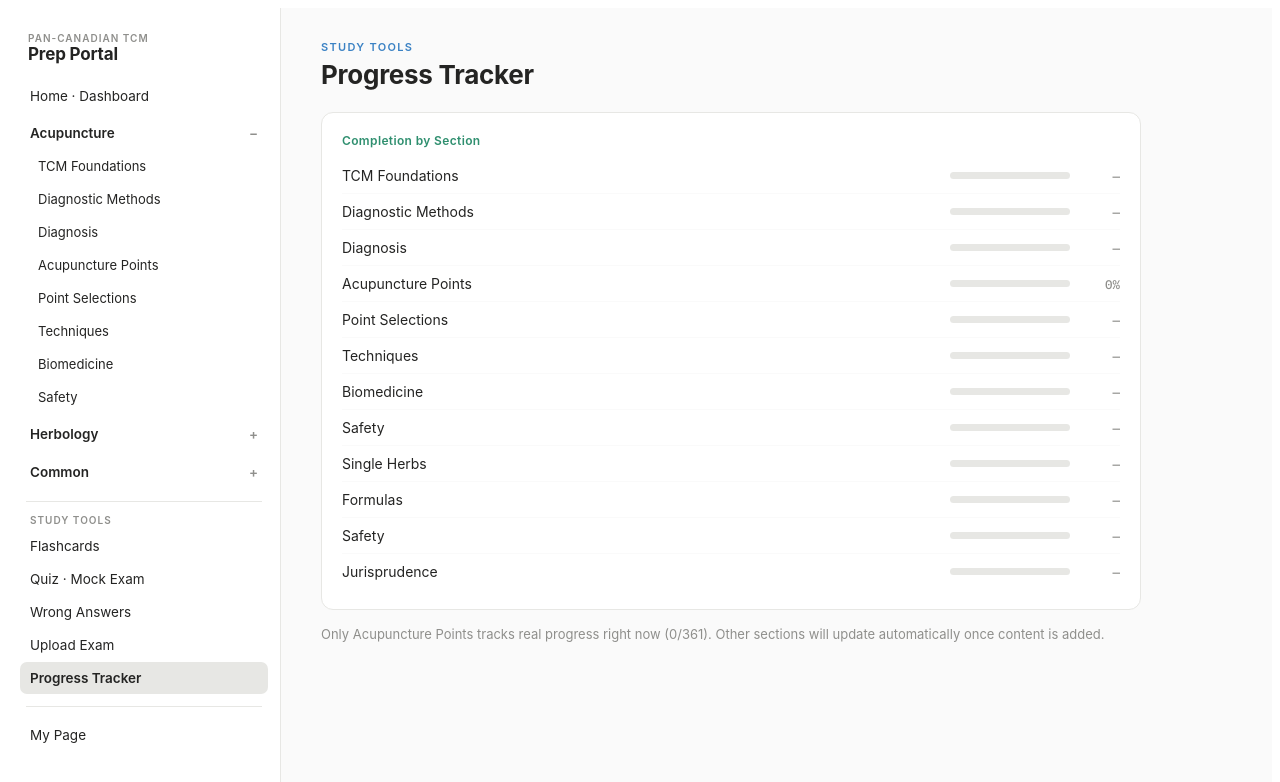
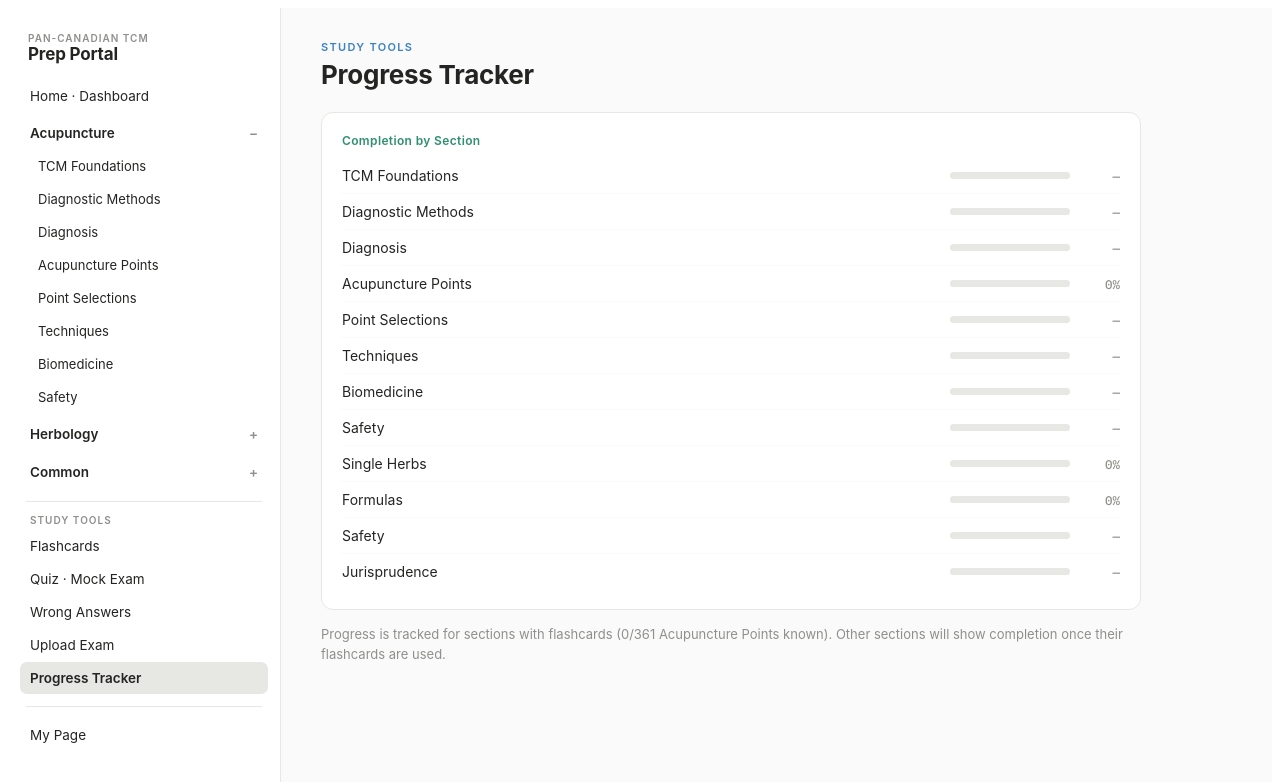
Before and after one commit to leesootcm/tcm-portal, a React (Vite) app: page / in a window 1280 px wide. Both pictures are taken after a click on the button "Progress Tracker". Shown: the top 782 px of the page. Built offline with nearby package versions, Linux system fonts and the light colour scheme.

Commit message:
Update App.jsx

```diff
--- a/src/App.jsx
+++ b/src/App.jsx
@@ -58,22 +58,55 @@ function deriveAllPoints(chapterData) {
             iInd = cols.indexOf("Indications"), iNeed = cols.indexOf("Needling");
       if (iPt < 0 || iLoc < 0) return;
       b.table.rows.forEach(row => {
-        const raw = row[iPt] || "";
-        const code = raw.replace("★", "").trim();
+        const rawPt = row[iPt] || "";
+        const code = rawPt.replace("★", "").trim();
         const m = code.match(/^([A-Z]+)(\d+)/);
         const channel = m ? m[1] : code;
         const name = iName >= 0 ? (row[iName] || "") : "";
         const parts = name.split(" ");
         const cn = parts[0] || "";
         const pinyin = parts.slice(1).join(" ") || "";
+        const fields = [
+          { label: "Location", value: row[iLoc] || "" },
+          { label: "Category", value: iCat >= 0 ? (row[iCat] || "") : "" },
+        ];
+        if (iFunc >= 0 && row[iFunc]) fields.push({ label: "Function", value: row[iFunc] });
+        fields.push({ label: "Indications", value: iInd >= 0 ? (row[iInd] || "") : "" });
+        const caution = iNeed >= 0 ? (row[iNeed] || "—") : "—";
+        if (caution !== "—") fields.push({ label: "Needling", value: caution, danger: /caution|contraindicat|avoid/i.test(caution) });
         out.push({
-          code, channel, chapterId: ch.id, chapterTitle: ch.title,
-          cn, pinyin,
-          category: iCat >= 0 ? row[iCat] : "",
-          function: iFunc >= 0 ? row[iFunc] : "",
-          indications: iInd >= 0 ? row[iInd] : "",
-          location: row[iLoc] || "",
-          caution: iNeed >= 0 ? (row[iNeed] || "—") : "—",
+          code, cn, pinyin, tag: channel, tagColor: CH_COLOR[channel] || "#8A6D3B",
+          chapterId: ch.id, chapterTitle: ch.title, sectionId: "acu-points",
+          fields: fields.filter(f => f.value),
+        });
+      });
+    });
+  });
+  return out;
+}
+
+/* ---------------- generic table-derived cards (herbs, formulas, and any future table-based section) ------- */
+const CARD_PALETTE = ["#4A6B7A","#B08D3C","#A85A2E","#8A6D3B","#9A3B32","#7A4B63","#6E7A3B","#3A5A78","#2F4858","#A67C3D","#5B7A4B","#3F6B57","#8A3B5B","#6B5B95"];
+
+function deriveGenericCards(chapterData, sectionId) {
+  if (!chapterData) return [];
+  const chapters = chapterData[sectionId] || [];
+  const out = [];
+  chapters.forEach((ch, chIdx) => {
+    const tagColor = CARD_PALETTE[chIdx % CARD_PALETTE.length];
+    (ch.blocks || []).forEach(b => {
+      if (!b.table) return;
+      const cols = b.table.cols;
+      b.table.rows.forEach(row => {
+        const raw = row[0] || "";
+        const [line1, line2] = raw.split("\n");
+        const code = (line1 || raw).trim();
+        const cn = (line2 || "").trim();
+        const fields = cols.slice(1).map((label, i) => ({ label, value: row[i + 1] || "" })).filter(f => f.value);
+        out.push({
+          code, cn, pinyin: "", tag: (b.headingCn || ch.titleCn || "").slice(0, 2) || "·", tagColor,
+          chapterId: ch.id, chapterTitle: ch.title, sectionId,
+          fields,
         });
       });
     });
@@ -94,20 +127,26 @@ const store = {
 };
 const shuffle = (a) => { const x = [...a]; for (let i = x.length - 1; i > 0; i--) { const j = Math.floor(Math.random() * (i + 1)); [x[i], x[j]] = [x[j], x[i]]; } return x; };
 
-function buildQuestions(points, n = 8) {
-  if (!points || points.length === 0) return [];
-  const T = [
-    (p) => ({ q: `Which point is located here: "${p.location}"?`, c: p.code, pool: points.map(x => x.code) }),
-    (p) => ({ q: `Which channel does ${p.code} (${p.cn}) belong to?`, c: p.channel, pool: [...new Set(points.map(x => x.channel))] }),
-    (p) => ({ q: `Which point matches the category "${p.category}"?`, c: p.code, pool: points.map(x => x.code) }),
-    (p) => ({ q: `Which point has these indications: "${p.indications}"?`, c: p.code, pool: points.map(x => x.code) }),
-  ];
-  const src = shuffle(points), out = [];
-  const count = Math.min(n, points.length);
+function buildQuestions(cards, n = 8) {
+  if (!cards || cards.length === 0) return [];
+  const src = shuffle(cards), out = [];
+  const count = Math.min(n, cards.length);
   for (let i = 0; i < count; i++) {
-    const p = src[i % src.length], t = T[Math.floor(Math.random() * T.length)](p);
-    const opts = shuffle([t.c, ...shuffle(t.pool.filter(o => o !== t.c)).slice(0, 3)]);
-    out.push({ id: `${p.code}-${i}`, text: t.q, correct: t.c, options: opts, point: p.code });
+    const c = src[i % src.length];
+    const validFields = (c.fields || []).filter(f => f.value && f.value.length > 0 && f.value.length < 220);
+    let q, correct, pool;
+    if (validFields.length > 0 && Math.random() < 0.75) {
+      const f = validFields[Math.floor(Math.random() * validFields.length)];
+      q = `Which one has this ${f.label}: "${f.value}"?`;
+      correct = c.code;
+      pool = cards.map(x => x.code);
+    } else {
+      q = `Which chapter does ${c.code}${c.cn ? " (" + c.cn + ")" : ""} belong to?`;
+      correct = c.chapterTitle;
+      pool = [...new Set(cards.map(x => x.chapterTitle))];
+    }
+    const opts = shuffle([correct, ...shuffle(pool.filter(o => o !== correct)).slice(0, 3)]);
+    out.push({ id: `${c.code}-${i}`, text: q, correct, options: opts, point: c.code, sectionId: c.sectionId });
   }
   return out;
 }
@@ -145,9 +184,18 @@ export default function App() {
   })(); }, []);
 
   const go = (v, sectionId) => { setNav({ view: v, sectionId }); setSidebar(false); };
-  const knownCount = Object.values(known).filter(Boolean).length;
   const allPoints = useMemo(() => deriveAllPoints(chapterData), [chapterData]);
+  const knownCount = useMemo(() => allPoints.filter(p => known[p.code]).length, [known, allPoints]);
   const pointsPct = allPoints.length ? Math.round((knownCount / allPoints.length) * 100) : 0;
+
+  const herbSingleCards = useMemo(() => deriveGenericCards(chapterData, "herb-single"), [chapterData]);
+  const herbFormulaCards = useMemo(() => deriveGenericCards(chapterData, "herb-formula"), [chapterData]);
+  const cardsBySection = useMemo(() => ({
+    "acu-points": allPoints,
+    "herb-single": herbSingleCards,
+    "herb-formula": herbFormulaCards,
+  }), [allPoints, herbSingleCards, herbFormulaCards]);
+  const allCards = useMemo(() => [...allPoints, ...herbSingleCards, ...herbFormulaCards], [allPoints, herbSingleCards, herbFormulaCards]);
 
   const dday = useMemo(() => {
     if (!examDate) return null;
@@ -211,12 +259,12 @@ export default function App() {
         {/* ---------------- main ---------------- */}
         <main className="main">
           {nav.view === "home" && <Home go={go} pointsPct={pointsPct} knownCount={knownCount} pointsTotal={allPoints.length} wrong={wrong} dday={dday} examDate={examDate} setExamDate={(v) => { setExamDate(v); store.set("tcm:examDate", v); }} />}
-          {nav.view === "section" && <SectionPage sid={nav.sectionId} go={go} known={known} setKnown={setKnown} bookmarks={bookmarks} setBookmarks={setBookmarks} wrong={wrong} setWrong={setWrong} chapterData={chapterData} allPoints={allPoints} />}
-          {nav.view === "cards" && <CardsPlayer known={known} setKnown={setKnown} points={allPoints} />}
-          {nav.view === "quiz" && <QuizRunner wrong={wrong} setWrong={setWrong} points={allPoints} />}
+          {nav.view === "section" && <SectionPage sid={nav.sectionId} go={go} known={known} setKnown={setKnown} bookmarks={bookmarks} setBookmarks={setBookmarks} wrong={wrong} setWrong={setWrong} chapterData={chapterData} allPoints={allPoints} cardsBySection={cardsBySection} />}
+          {nav.view === "cards" && <CardsPlayer known={known} setKnown={setKnown} points={allCards} />}
+          {nav.view === "quiz" && <QuizRunner wrong={wrong} setWrong={setWrong} points={allCards} />}
           {nav.view === "wrong" && <WrongBook wrong={wrong} setWrong={setWrong} go={go} />}
           {nav.view === "upload" && <UploadStub />}
-          {nav.view === "progress" && <ProgressTracker pointsPct={pointsPct} knownCount={knownCount} pointsTotal={allPoints.length} />}
+          {nav.view === "progress" && <ProgressTracker knownCount={knownCount} pointsTotal={allPoints.length} cardsBySection={cardsBySection} known={known} />}
           {nav.view === "mypage" && <MyPage pointsPct={pointsPct} pointsTotal={allPoints.length} bookmarks={bookmarks} setBookmarks={setBookmarks} go={go} dday={dday} />}
         </main>
       </div>
@@ -275,12 +323,13 @@ function Home({ go, pointsPct, knownCount, pointsTotal, wrong, dday, examDate, s
 }
 
 /* ---------------- SECTION page (4 sub-tabs) ---------------- */
-function SectionPage({ sid, go, known, setKnown, bookmarks, setBookmarks, wrong, setWrong, chapterData, allPoints }) {
+function SectionPage({ sid, go, known, setKnown, bookmarks, setBookmarks, wrong, setWrong, chapterData, allPoints, cardsBySection }) {
   const s = SECTION_INDEX[sid];
   const [tab, setTab] = useState("notes");
   const [openChapter, setOpenChapter] = useState(null);
   const [cardFilter, setCardFilter] = useState("all");
-  const isLive = !!s.live;
+  const sectionCards = (cardsBySection && cardsBySection[sid]) || [];
+  const isLive = sectionCards.length > 0;
   const contentLoading = chapterData === null;
   const chapters = chapterData ? chapterData[sid] : null;
   const bmKey = `sec:${sid}`;
@@ -288,7 +337,7 @@ function SectionPage({ sid, go, known, setKnown, bookmarks, setBookmarks, wrong,
   const toggleBm = () => setBookmarks(prev => { const n = { ...prev, [bmKey]: !prev[bmKey] }; store.set("tcm:bookmarks", n); return n; });
 
   const activeChapter = chapters && openChapter ? chapters.find(c => c.id === openChapter) : null;
-  const isPointChapter = activeChapter && POINT_CHAPTER_IDS.includes(activeChapter.id);
+  const isCardChapter = isLive && activeChapter && (activeChapter.blocks || []).some(b => b.table);
   const practiceThisChapter = () => { setCardFilter(activeChapter.id); setTab("cards"); };
 
   return (
@@ -311,7 +360,7 @@ function SectionPage({ sid, go, known, setKnown, bookmarks, setBookmarks, wrong,
         ? (activeChapter
             ? <div>
                 <button className="backbtn" onClick={() => setOpenChapter(null)}>← Chapter List</button>
-                {isPointChapter && <button className="mark" style={{ marginBottom: 14 }} onClick={practiceThisChapter}>Practice this chapter with flashcards →</button>}
+                {isCardChapter && <button className="mark" style={{ marginBottom: 14 }} onClick={practiceThisChapter}>Practice this chapter with flashcards →</button>}
                 <LectureNote note={activeChapter} />
                 <button className="backbtn backbtn-bottom" onClick={() => setOpenChapter(null)}>← Back to Chapter List</button>
               </div>
@@ -321,14 +370,14 @@ function SectionPage({ sid, go, known, setKnown, bookmarks, setBookmarks, wrong,
           : <Empty icon="✎" title="Notes coming soon" body={`Notes for ${s.label} are not available yet. Lecture notes will appear here.`} />)}
 
       {tab === "cards" && (isLive
-        ? <CardsPlayer known={known} setKnown={setKnown} points={allPoints} filterChapterId={cardFilter} onFilterChange={setCardFilter} embedded />
+        ? <CardsPlayer known={known} setKnown={setKnown} points={sectionCards} filterChapterId={cardFilter} onFilterChange={setCardFilter} embedded />
         : <Empty icon="▢" title="Flashcards coming soon" body="No card set for this section yet." />)}
 
       {tab === "bank" && (isLive
-        ? <QuizRunner wrong={wrong} setWrong={setWrong} points={allPoints} filterChapterId={cardFilter} onFilterChange={setCardFilter} embedded />
+        ? <QuizRunner wrong={wrong} setWrong={setWrong} points={sectionCards} filterChapterId={cardFilter} onFilterChange={setCardFilter} embedded />
         : <Empty icon="?" title="Question bank coming soon" body="No past-exam or mock questions yet." />)}
 
-      {tab === "prog" && <SectionProgress isLive={isLive} known={known} total={allPoints.length} />}
+      {tab === "prog" && <SectionProgress isLive={isLive} known={known} total={sectionCards.length} cards={sectionCards} />}
     </div>
   );
 }
@@ -423,20 +472,24 @@ function PointsNotes({ points }) {
     <div className="notewrap">
       <p className="notelead">This section covers {pts.length} acupuncture points tested on the Pan-Canadian TCM exam. Below is a summary table — use the Flashcards tab for detailed memorization.</p>
       <div className="notetable">
-        {pts.map(p => (
-          <div className="noterow" key={p.code}>
-            <span className="notecode" style={{ color: CH_COLOR[p.channel] }}>{p.code}</span>
-            <span className="notecn">{p.cn}</span>
-            <span className="notecat">{p.category}</span>
-          </div>
-        ))}
+        {pts.map(p => {
+          const category = (p.fields || []).find(f => f.label === "Category");
+          return (
+            <div className="noterow" key={p.code}>
+              <span className="notecode" style={{ color: p.tagColor }}>{p.code}</span>
+              <span className="notecn">{p.cn}</span>
+              <span className="notecat">{category ? category.value : ""}</span>
+            </div>
+          );
+        })}
       </div>
     </div>
   );
 }
 
-function SectionProgress({ isLive, known, total }) {
-  const pct = isLive && total ? Math.round((Object.values(known).filter(Boolean).length / total) * 100) : 0;
+function SectionProgress({ isLive, known, total, cards }) {
+  const knownInSection = (cards || []).filter(c => known[c.code]).length;
+  const pct = isLive && total ? Math.round((knownInSection / total) * 100) : 0;
   return (
     <div className="panel">
       <div className="panellabel">Progress in This Section</div>
@@ -444,7 +497,7 @@ function SectionProgress({ isLive, known, total }) {
         <>
           <div className="statbig">{pct}<span className="statof">%</span></div>
           <Bar pct={pct} />
-          <p className="dim">Based on points marked "Known" in Flashcards.</p>
+          <p className="dim">Based on items marked "Known" in Flashcards.</p>
         </>
       ) : <p className="dim">Completion rate will appear here once content is added.</p>}
     </div>
@@ -468,13 +521,13 @@ function CardsPlayer({ known, setKnown, embedded, points, filterChapterId, onFil
 
   useEffect(() => { setDeck(filtered); setIdx(0); setFlipped(false); }, [filterChapterId, allPts.length]);
 
-  const knownCount = Object.values(known).filter(Boolean).length;
+  const knownCount = allPts.filter(p => known[p.code]).length;
 
   if (allPts.length === 0) {
-    return <Empty icon="⏳" title="Loading point data" body="Please wait..." />;
+    return <Empty icon="⏳" title="Loading data" body="Please wait..." />;
   }
   if (deck.length === 0) {
-    return <Empty icon="▢" title="No cards" body="No points match this filter." />;
+    return <Empty icon="▢" title="No cards" body="Nothing matches this filter." />;
   }
 
   const card = deck[idx];
@@ -498,24 +551,20 @@ function CardsPlayer({ known, setKnown, embedded, points, filterChapterId, onFil
         <button className="ghost" onClick={() => { setDeck(shuffle(filtered)); setIdx(0); setFlipped(false); }}>↻ Shuffle</button>
       </div>
 
-      <div className="flash" style={{ borderColor: CH_COLOR[card.channel] || "#8A6D3B" }} onClick={() => setFlipped(f => !f)}>
-        <span className="chtag" style={{ background: CH_COLOR[card.channel] || "#8A6D3B" }}>{card.channel}</span>
+      <div className="flash" style={{ borderColor: card.tagColor || "#8A6D3B" }} onClick={() => setFlipped(f => !f)}>
+        <span className="chtag" style={{ background: card.tagColor || "#8A6D3B" }}>{card.tag}</span>
         {known[card.code] && <span className="knowndot">●</span>}
         {!flipped ? (
           <div className="flashfront">
             <div className="fcode">{card.code}</div>
-            <div className="fcn">{card.cn}</div>
-            <div className="fpin">{card.pinyin}</div>
+            {card.cn && <div className="fcn">{card.cn}</div>}
+            {card.pinyin && <div className="fpin">{card.pinyin}</div>}
             <div className="ftap">Tap for details →</div>
           </div>
         ) : (
           <div className="flashback">
-            <div className="fbhead"><b>{card.code}</b> {card.cn} · {card.pinyin}</div>
-            <KV k="Location" v={card.location} />
-            <KV k="Category" v={card.category} />
-            {card.function && <KV k="Function" v={card.function} />}
-            <KV k="Indications" v={card.indications} />
-            {card.caution !== "—" && <KV k="Needling" v={card.caution} danger={/caution|contraindicat|avoid/i.test(card.caution)} />}
+            <div className="fbhead"><b>{card.code}</b>{card.cn ? ` · ${card.cn}` : ""}</div>
+            {(card.fields || []).map((f, i) => f.value && <KV key={i} k={f.label} v={f.value} danger={f.danger} />)}
           </div>
         )}
       </div>
@@ -555,16 +604,16 @@ function QuizRunner({ wrong, setWrong, embedded, points, filterChapterId, onFilt
     if (picked) return; setPicked(opt);
     const cur = quiz[qi];
     if (opt === cur.correct) setScore(s => s + 1);
-    else setWrong(prev => { const n = [{ q: cur.text, correct: cur.correct, chose: opt, point: cur.point, ts: Date.now() }, ...prev].slice(0, 100); store.set("tcm:wrong", n); return n; });
+    else setWrong(prev => { const n = [{ q: cur.text, correct: cur.correct, chose: opt, point: cur.point, sectionId: cur.sectionId, ts: Date.now() }, ...prev].slice(0, 100); store.set("tcm:wrong", n); return n; });
   };
   const next = () => { if (qi + 1 >= quiz.length) setDone(true); else { setQi(i => i + 1); setPicked(null); } };
   const fmt = (s) => `${String(Math.floor(s / 60)).padStart(2, "0")}:${String(s % 60).padStart(2, "0")}`;
 
   if (allPts.length === 0) {
-    return <Empty icon="⏳" title="Loading point data" body="Please wait..." />;
+    return <Empty icon="⏳" title="Loading data" body="Please wait..." />;
   }
   if (quiz.length === 0) {
-    return <Empty icon="?" title="No questions" body="Not enough points match this filter." />;
+    return <Empty icon="?" title="No questions" body="Not enough items match this filter." />;
   }
 
   if (done) {
@@ -633,7 +682,7 @@ function WrongBook({ wrong, setWrong, go }) {
             <div className="wrongitem" key={i}>
               <div className="wrongq">{w.q}</div>
               <div className="wrongline"><span className="wmy">Your answer: {w.chose}</span><span className="wok">Correct: {w.correct}</span></div>
-              <button className="wlink" onClick={() => go("section", "acu-points")}>→ Review {w.point} in section</button>
+              <button className="wlink" onClick={() => go("section", w.sectionId || "acu-points")}>→ Review {w.point} in section</button>
             </div>
           ))}
         </div>}
@@ -660,24 +709,27 @@ function UploadStub() {
 }
 
 /* ---------------- PROGRESS tracker ---------------- */
-function ProgressTracker({ pointsPct, knownCount, pointsTotal }) {
+function ProgressTracker({ knownCount, pointsTotal, cardsBySection, known }) {
   return (
     <div>
       <Header eyebrow="Study Tools" title="Progress Tracker" />
       <div className="panel">
         <div className="panellabel">Completion by Section</div>
         {AREAS.flatMap(a => a.sections).map(s => {
-          const live = !!s.live, pct = live ? pointsPct : 0;
+          const cards = (cardsBySection && cardsBySection[s.id]) || [];
+          const live = cards.length > 0;
+          const knownHere = live ? cards.filter(c => known[c.code]).length : 0;
+          const pct = live ? Math.round((knownHere / cards.length) * 100) : 0;
           return (
             <div className="progrow" key={s.id}>
-              <div className="progname">{s.label} <span className="progko">{s.ko}</span></div>
+              <div className="progname">{s.label}</div>
               <div className="progbarwrap"><div className="progbar" style={{ width: `${pct}%` }} /></div>
               <div className="progpct">{live ? `${pct}%` : "—"}</div>
             </div>
           );
         })}
       </div>
-      <p className="dim">Only Acupuncture Points tracks real progress right now ({knownCount}/{pointsTotal}). Other sections will update automatically once content is added.</p>
+      <p className="dim">Progress is tracked for sections with flashcards ({knownCount}/{pointsTotal} Acupuncture Points known). Other sections will show completion once their flashcards are used.</p>
     </div>
   );
 }
```
